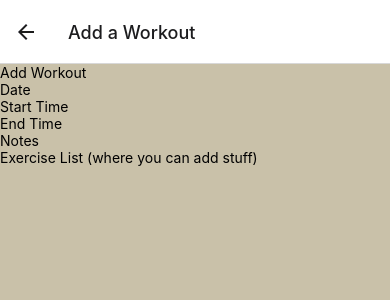
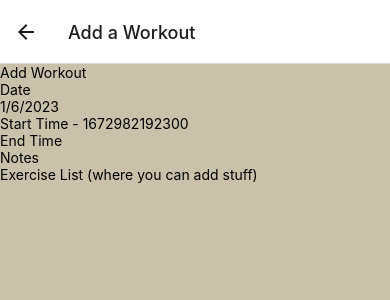
Before and after one commit to rgero/RN_WorkoutTracker, a React Native app in the folder workouttracker/: screen /AddWorkoutScreen in a window 390 px wide. Shown: the top 300 px of the page. Built offline with nearby package versions, Linux system fonts and the light colour scheme.

Commit message:
Adding State for the AddWorkout stuff.

```diff
--- a/workouttracker/src/screens/Workouts/AddWorkoutScreen.js
+++ b/workouttracker/src/screens/Workouts/AddWorkoutScreen.js
@@ -1,14 +1,21 @@
-import React from 'react';
+import React, {useState} from 'react';
 import {View, Text, StyleSheet, Button} from 'react-native';
 
-// Simplest screen to use.
+const AddWorkoutScreen = () => {
 
-const AddWorkoutScreen = () => {
+    let todaysDate = new Date();
+    const [date, setDate] = useState(todaysDate.toLocaleDateString())
+    const [startTime, setStartTime] = useState(todaysDate.getTime()); // Replace this so it's a comprehendable string.
+    const [endTime, setEndTime] = useState("");
+    const [notes, setNotes] = useState("");
+    const [exerciseList, setExerciseList] = useState([]);
+
     return (
         <View>
             <Text>Add Workout</Text>
             <Text>Date</Text>
-            <Text>Start Time</Text>
+            <Text>{date}</Text>
+            <Text>Start Time - {startTime}</Text>
             <Text>End Time</Text>
             <Text>Notes</Text>
             <Text>Exercise List (where you can add stuff)</Text>
```
